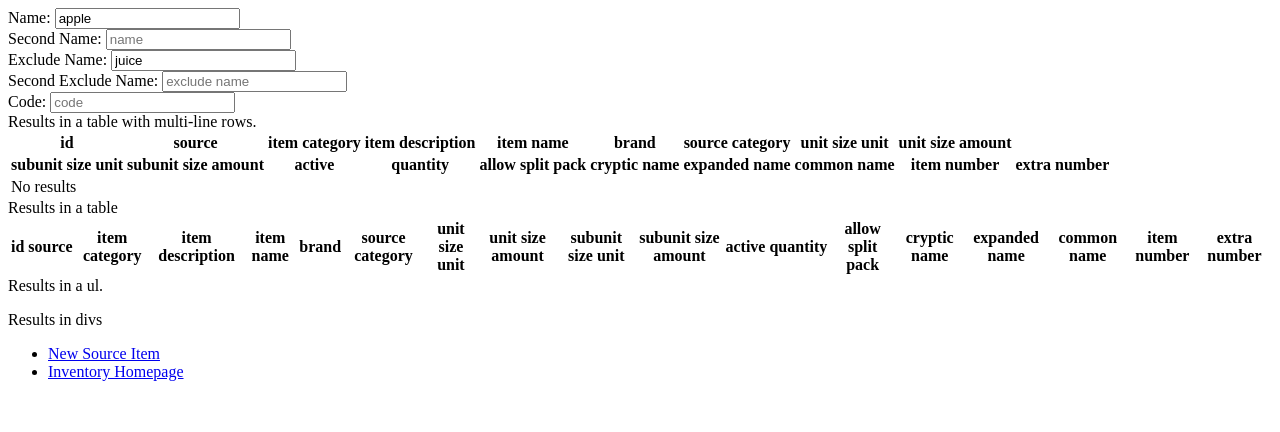
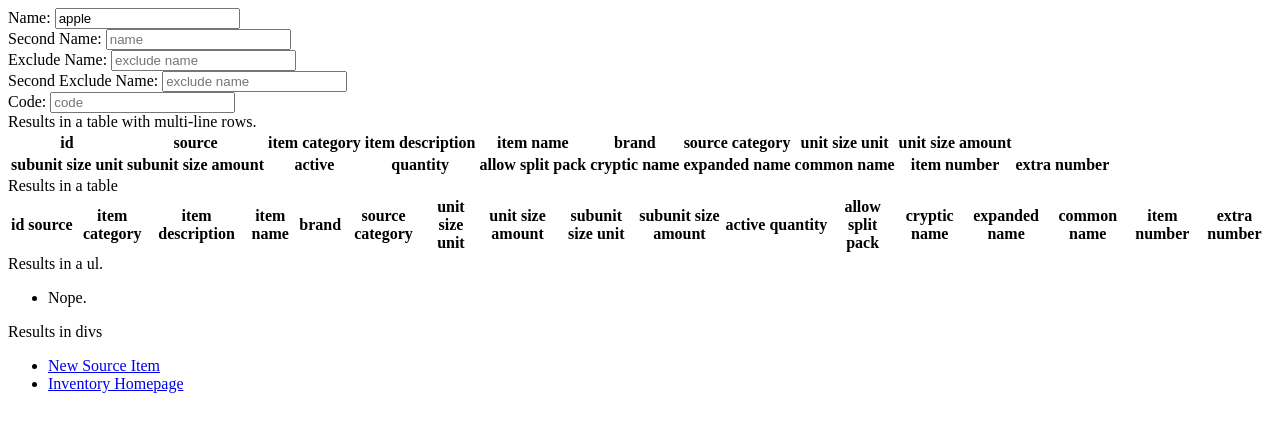
Before and after one commit to adamtorres/inventory-yet-another-rewrite, a Django app: page /inventory/source_item/search in a window 1280 px wide. Shown: the top 432 px of the page. Run offline with Django 5.2, Linux system fonts and the light colour scheme; lists and menus that the app fills with data are empty.

Commit message:
No longer caching the elements for results or templates.  Getting the element at time of need.

```diff
--- a/inventory/templates/inventory/sourceitem_search.html
+++ b/inventory/templates/inventory/sourceitem_search.html
@@ -15,7 +15,7 @@
 </div>
 <div>
 <label for="search_exclude_name">Exclude Name:</label>
-<input type="text" id="search_exclude_name" data-search-field="-name" placeholder="exclude name" value="juice">
+<input type="text" id="search_exclude_name" data-search-field="-name" placeholder="exclude name" value="">
 </div>
 <div>
 <label for="search_exclude_name2">Second Exclude Name:</label>
@@ -208,7 +208,7 @@ Results in divs
 let srch_keypress_timer;
 let srch_url = "{% url "inventory:api_sourceitem_search" %}";
 
-let result_style = "table-multiline";
+let result_style = "ul";
 let result_style_ids = {
     "div": {
         "results": "search_results_div",
@@ -232,42 +232,39 @@ let result_style_ids = {
     },
 }
 
-let srch_results_element = null;
-let srch_result_element_template = null;
-let srch_no_result_element_template = null;
-
-function srch_get_result_element() {
+function srch_get_result_element(_result_style) {
     // The root of the container element for search results.
-    return document.getElementById(result_style_ids[result_style]["results"]);
+    return document.getElementById(result_style_ids[_result_style]["results"]);
 }
-function srch_get_result_element_template() {
+function srch_get_result_element_template(_result_style) {
     // The root of the template used for individual search results.  Always an array even if there is only one element.
-    if (Array.isArray(result_style_ids[result_style]["template"])) {
-        srch_result_element_template = [];
-        for (const id of result_style_ids[result_style]["template"]) {
-            srch_result_element_template.push(document.getElementById(id));
+    if (Array.isArray(result_style_ids[_result_style]["template"])) {
+        let _srch_result_element_template = [];
+        for (const id of result_style_ids[_result_style]["template"]) {
+            _srch_result_element_template.push(document.getElementById(id));
         }
-        return srch_result_element_template;
+        return _srch_result_element_template;
     }
-    return [document.getElementById(result_style_ids[result_style]["template"])];
+    return [document.getElementById(result_style_ids[_result_style]["template"])];
 }
-function srch_get_no_result_element_template() {
+function srch_get_no_result_element_template(_result_style) {
     // The root of the template used for indicating no results.
-    return document.getElementById(result_style_ids[result_style]["no_results_template"]);
+    return document.getElementById(result_style_ids[_result_style]["no_results_template"]);
 }
 function srch_remove_all_results() {
     // Clear any existing search results in preparation for either "No results" or new elements.
-    if (srch_results_element.firstChild === null) {
+    let _srch_results_element = srch_get_result_element(result_style);
+    if (_srch_results_element.firstChild === null) {
         return;
     }
-    while( srch_results_element.firstChild ){
-        srch_results_element.removeChild( srch_results_element.firstChild );
+    while( _srch_results_element.firstChild ){
+        _srch_results_element.removeChild( _srch_results_element.firstChild );
     }
 }
 function srch_no_results() {
     srch_remove_all_results();
-    let new_result = srch_no_result_element_template.cloneNode(true);
-    srch_results_element.appendChild(new_result);
+    let new_result = srch_get_no_result_element_template(result_style).cloneNode(true);
+    srch_get_result_element(result_style).appendChild(new_result);
     new_result.style.display = "";  // "unsetting" display so it inherits rather than forcing 'block' or 'inline-block'
 }
 function srch_populate_results(data) {
@@ -281,13 +278,13 @@ function srch_populate_results(data) {
     }
 }
 function srch_add_result(item_to_add) {
-    for (const template_element of srch_result_element_template) {
+    for (const template_element of srch_get_result_element_template(result_style)) {
         let new_result = template_element.cloneNode(true);
         for (const element of new_result.querySelectorAll("[data-field]")) {
             element.innerHTML = item_to_add[element.dataset.field];
         }
         new_result.removeAttribute("id");
-        srch_results_element.appendChild(new_result);
+        srch_get_result_element(result_style).appendChild(new_result);
         new_result.style.display = "";  // "unsetting" display so it inherits rather than forcing 'block' or 'inline-block'
     }
 }
@@ -337,9 +334,6 @@ function srch_timer_elapsed_func(caller_obj) {
 }
 (function() {
     // onload based on https://stackoverflow.com/a/9899701
-    srch_results_element = srch_get_result_element();
-    srch_result_element_template = srch_get_result_element_template();
-    srch_no_result_element_template = srch_get_no_result_element_template();
     srch_no_results();
 })();
 </script>
```
